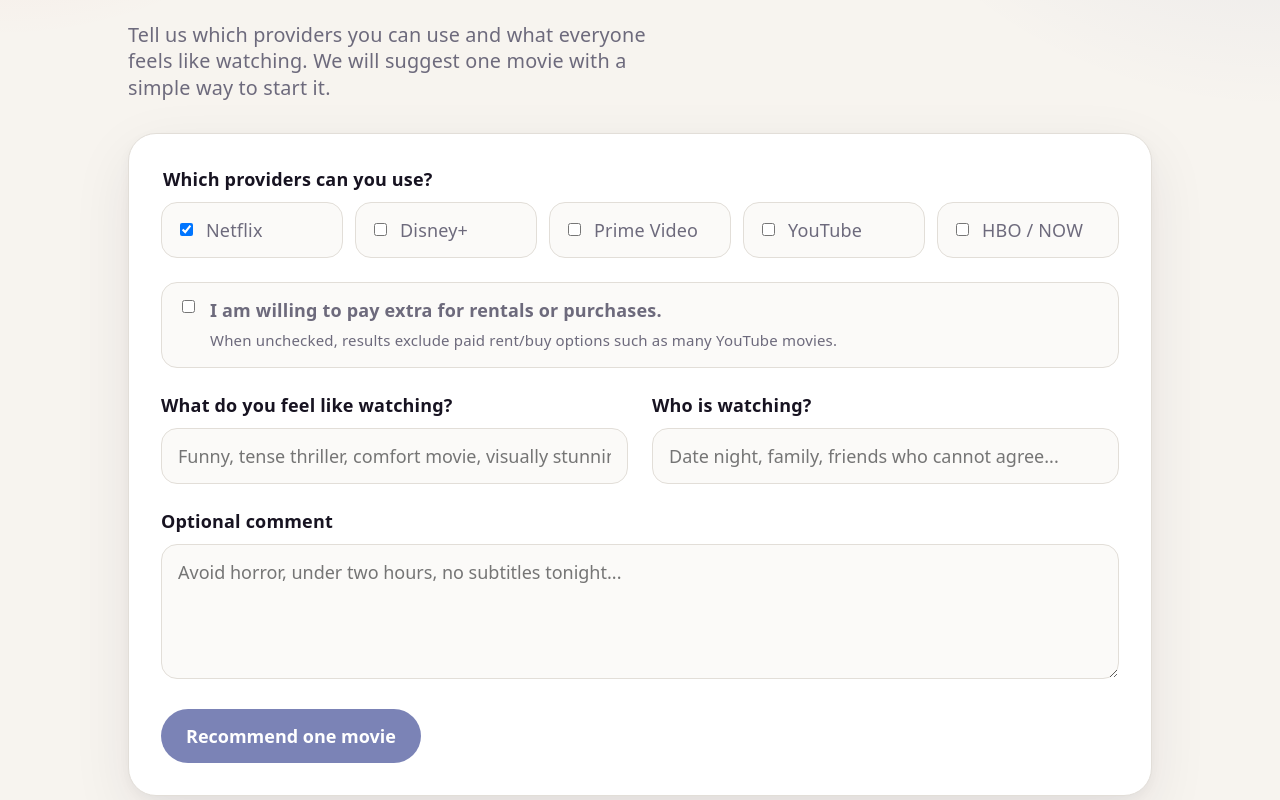
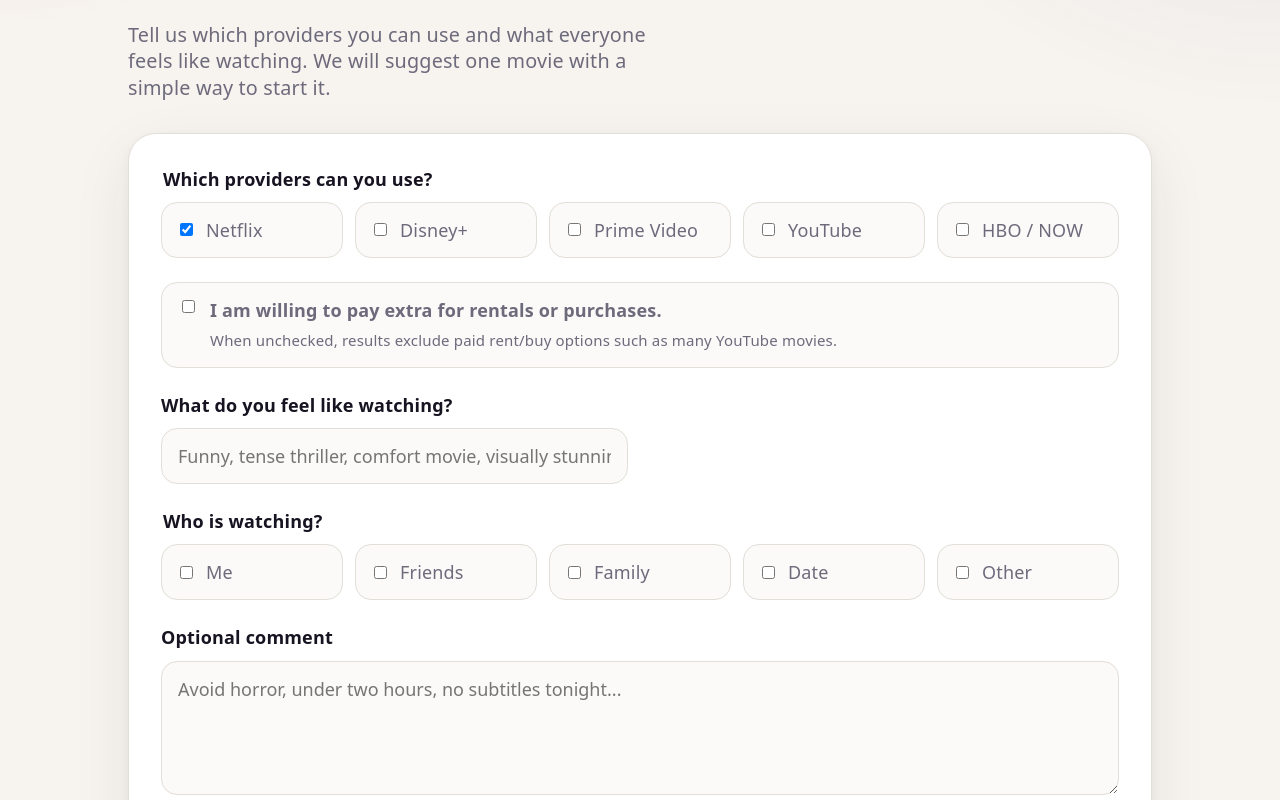
Before and after one commit to emib95/mindYourMovies, a React (Vite) app in the folder frontend/: page / in a window 1280 px wide. Shown: the part 394-1194 px from the top of the page. Built offline with nearby package versions, Linux system fonts and the light colour scheme; no server answers.

Commit message:
Replace free-text "who is watching" field with checkbox options
Adds Me/Friends/Family/Date/Other checkboxes; selecting Other reveals
a free-text input. Selected labels are joined into group_context sent
to the backend, preserving the existing API contract.

```diff
--- a/frontend/src/App.css
+++ b/frontend/src/App.css
@@ -149,6 +149,14 @@ legend,
   display: grid;
   gap: 12px;
   grid-template-columns: repeat(4, minmax(0, 1fr));
+}
+
+.group-grid {
+  grid-template-columns: repeat(2, minmax(0, 1fr));
+}
+
+.group-other-field {
+  margin-top: 16px;
 }
 
 .provider-card {
@@ -502,6 +510,10 @@ button:disabled {
     grid-template-columns: repeat(5, minmax(0, 1fr));
   }
 
+  .group-grid {
+    grid-template-columns: repeat(5, minmax(0, 1fr));
+  }
+
   form button {
     justify-self: start;
     min-width: 260px;
@@ -574,7 +586,8 @@ button:disabled {
     justify-content: center;
   }
 
-  .provider-grid {
+  .provider-grid,
+  .group-grid {
     grid-template-columns: 1fr;
   }
 
--- a/frontend/src/App.tsx
+++ b/frontend/src/App.tsx
@@ -5,6 +5,7 @@ import mindTheMovieLogo from './assets/mind-the-movie.svg'
 import { apiBaseUrl, creatorPhotoUrl, donationUrl } from './config'
 
 type ProviderId = 'netflix' | 'disney' | 'prime' | 'youtube' | 'hbo'
+type GroupOptionId = 'me' | 'friends' | 'family' | 'date' | 'other'
 type Language = 'en' | 'es'
 type LocationStatus = 'detecting' | 'detected' | 'default' | 'error' | 'manual'
 
@@ -36,6 +37,14 @@ const providers: Array<{ id: ProviderId; label: string }> = [
   { id: 'prime', label: 'Prime Video' },
   { id: 'youtube', label: 'YouTube' },
   { id: 'hbo', label: 'HBO / NOW' },
+]
+
+const groupOptionIds: GroupOptionId[] = [
+  'me',
+  'friends',
+  'family',
+  'date',
+  'other',
 ]
 
 const languageOptions: Array<{ id: Language; flag: string; path: string }> = [
@@ -113,8 +122,16 @@ const translations = {
     moodLabel: 'What do you feel like watching?',
     moodPlaceholder:
       'Funny, tense thriller, comfort movie, visually stunning...',
-    groupLabel: 'Who is watching?',
-    groupPlaceholder: 'Date night, family, friends who cannot agree...',
+    groupLegend: 'Who is watching?',
+    groupOptions: {
+      me: 'Me',
+      friends: 'Friends',
+      family: 'Family',
+      date: 'Date',
+      other: 'Other',
+    },
+    groupOtherLabel: 'Tell us more',
+    groupOtherPlaceholder: 'Date night, family, friends who cannot agree...',
     notesLabel: 'Optional comment',
     notesPlaceholder: 'Avoid horror, under two hours, no subtitles tonight...',
     loading: 'Rolling...',
@@ -193,8 +210,16 @@ const translations = {
     moodLabel: '¿Qué te apetece ver?',
     moodPlaceholder:
       'Comedia, thriller tenso, película reconfortante, algo visual...',
-    groupLabel: '¿Quién va a ver la película?',
-    groupPlaceholder: 'Cita, familia, amigos que no se ponen de acuerdo...',
+    groupLegend: '¿Quién va a ver la película?',
+    groupOptions: {
+      me: 'Yo',
+      friends: 'Amigos',
+      family: 'Familia',
+      date: 'Cita',
+      other: 'Otro',
+    },
+    groupOtherLabel: 'Cuéntanos más',
+    groupOtherPlaceholder: 'Cita, familia, amigos que no se ponen de acuerdo...',
     notesLabel: 'Comentario opcional',
     notesPlaceholder: 'Evitar terror, menos de dos horas, sin subtítulos hoy...',
     loading: 'Rodando...',
@@ -284,7 +309,8 @@ function App() {
   const [locationStatus, setLocationStatus] =
     useState<LocationStatus>('detecting')
   const [mood, setMood] = useState('')
-  const [groupContext, setGroupContext] = useState('')
+  const [groupSelections, setGroupSelections] = useState<GroupOptionId[]>([])
+  const [groupOtherText, setGroupOtherText] = useState('')
   const [notes, setNotes] = useState('')
   const [allowExtraCosts, setAllowExtraCosts] = useState(false)
   const [recommendation, setRecommendation] = useState<Recommendation | null>(
@@ -390,6 +416,25 @@ function App() {
         : [...currentProviders, providerId],
     )
   }
+
+  const toggleGroupOption = (optionId: GroupOptionId) => {
+    setGroupSelections((currentOptions) =>
+      currentOptions.includes(optionId)
+        ? currentOptions.filter((currentOption) => currentOption !== optionId)
+        : [...currentOptions, optionId],
+    )
+  }
+
+  const groupContext = useMemo(
+    () =>
+      groupSelections
+        .map((optionId) =>
+          optionId === 'other' ? groupOtherText.trim() : t.groupOptions[optionId],
+        )
+        .filter((part) => part.length > 0)
+        .join(', '),
+    [groupOtherText, groupSelections, t],
+  )
 
   const selectRegion = (newRegion: string) => {
     hasManualRegion.current = true
@@ -580,14 +625,32 @@ function App() {
             />
           </label>
 
-          <label className="field">
-            <span>{t.groupLabel}</span>
-            <input
-              onChange={(event) => setGroupContext(event.target.value)}
-              placeholder={t.groupPlaceholder}
-              value={groupContext}
-            />
-          </label>
+          <fieldset>
+            <legend>{t.groupLegend}</legend>
+            <div className="provider-grid group-grid">
+              {groupOptionIds.map((optionId) => (
+                <label className="provider-card" key={optionId}>
+                  <input
+                    checked={groupSelections.includes(optionId)}
+                    onChange={() => toggleGroupOption(optionId)}
+                    type="checkbox"
+                  />
+                  <span>{t.groupOptions[optionId]}</span>
+                </label>
+              ))}
+            </div>
+
+            {groupSelections.includes('other') ? (
+              <label className="field group-other-field">
+                <span>{t.groupOtherLabel}</span>
+                <input
+                  onChange={(event) => setGroupOtherText(event.target.value)}
+                  placeholder={t.groupOtherPlaceholder}
+                  value={groupOtherText}
+                />
+              </label>
+            ) : null}
+          </fieldset>
 
           <label className="field">
             <span>{t.notesLabel}</span>
```
